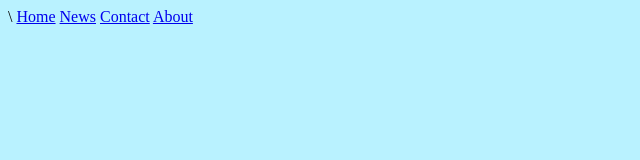
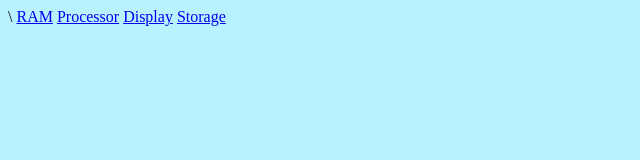
Before and after one commit to LeonardoPerez11/Hardware, a plain HTML site: page index.html in a window 1280 px wide. Shown: the full height of the page, 0-640 px from the left. Drawn offline with Linux system fonts and the light colour scheme.

Commit message:
Update index.html

```diff
--- a/index.html
+++ b/index.html
@@ -5,10 +5,10 @@
   <body bgcolor="#b9f2ff">
 <div class="topnav"
 id="myTopnav">\
-<a href="home.html">Home</a>
-<a href="news.html">News</a>
-<a href="contact.html">Contact</a>
-<a href="about.html">About</a>
+<a href="home.html">RAM</a>
+<a href="news.html">Processor</a>
+<a href="contact.html">Display</a>
+<a href="about.html">Storage</a>
 </div>
   </body>
 </html>
```
